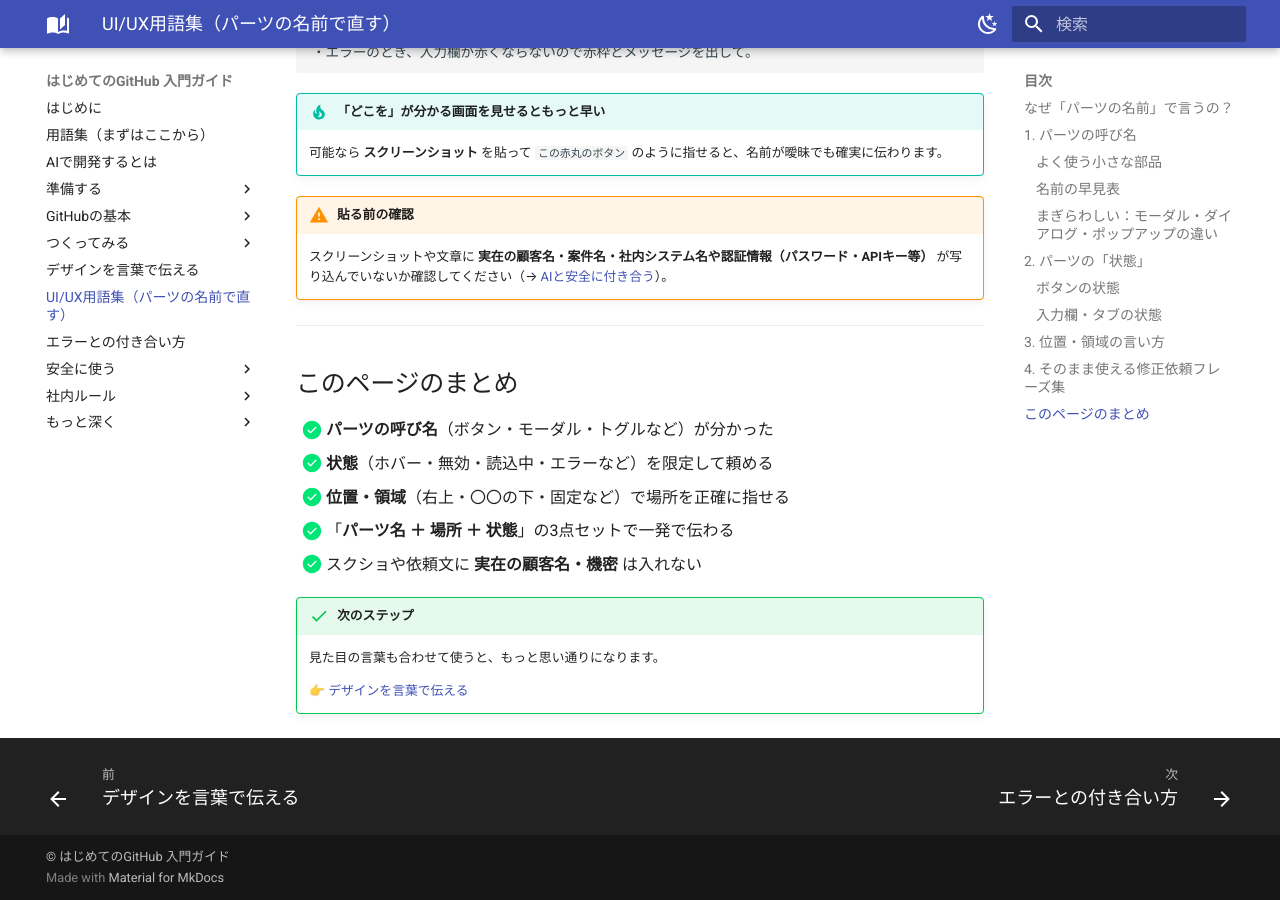
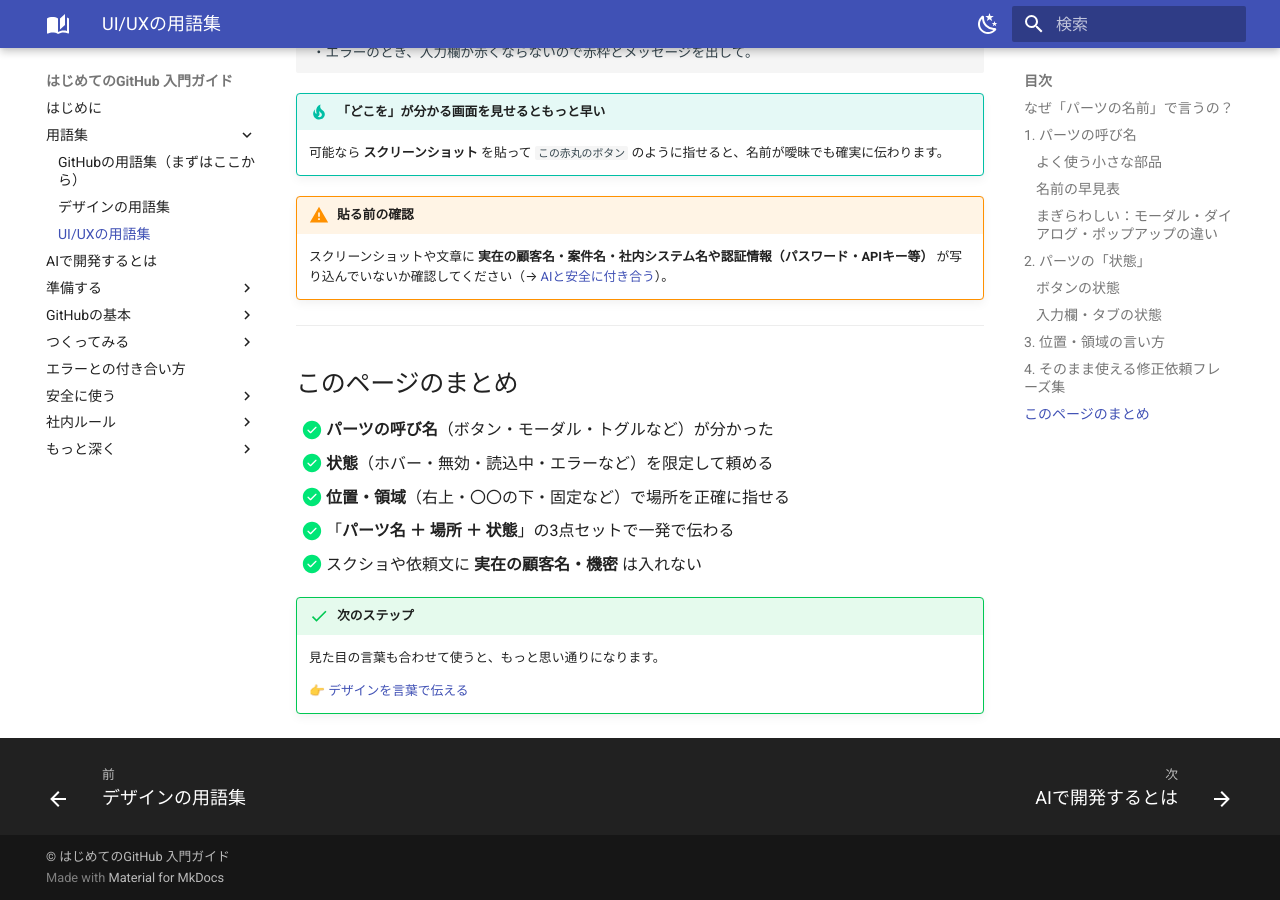
Before and after one commit to sup-kajiwara/github-guide, an MkDocs documentation site: the page built from docs/ui-vocab.md, in a window 1280 px wide and 900 px high, scrolled down 9287 px. Built offline with MkDocs 1.6.1 and Material for MkDocs 9.7.7, drawn with Linux system fonts in a browser that asks for light colours.

Commit message:
ナビに親項目「用語集」を新設し、3つの用語集を集約
- GitHubの用語集（まずはここから）: glossary.md
- デザインの用語集: design-vocab.md
- UI/UXの用語集: ui-vocab.md

Co-Authored-By: Claude Opus 4.8 <noreply@anthropic.com>

```diff
--- a/mkdocs.yml
+++ b/mkdocs.yml
@@ -43,7 +43,10 @@ not_in_nav: |
 # グループは折りたたみ式。いま見ている章のグループだけ自動で開きます。
 nav:
   - はじめに: index.md
-  - 用語集（まずはここから）: glossary.md
+  - 用語集:
+      - GitHubの用語集（まずはここから）: glossary.md
+      - デザインの用語集: design-vocab.md
+      - UI/UXの用語集: ui-vocab.md
   - AIで開発するとは: ai-intro.md
   - 準備する:
       - アカウント作成と初期設定: account-setup.md
@@ -55,8 +58,6 @@ nav:
   - つくってみる:
       - 練習：通しでやってみる: practice.md
       - AIで作ってみる（ハンズオン）: ai-build.md
-  - デザインを言葉で伝える: design-vocab.md
-  - UI/UX用語集（パーツの名前で直す）: ui-vocab.md
   - エラーとの付き合い方: ai-errors.md
   - 安全に使う:
       - 情報を守る（GitHub）: security.md
```
